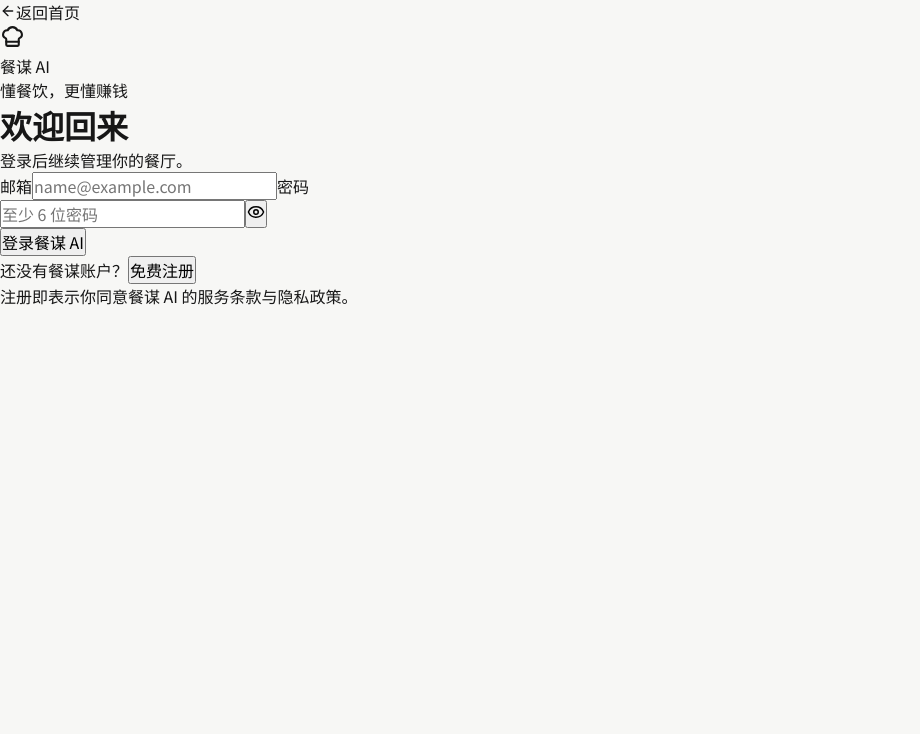
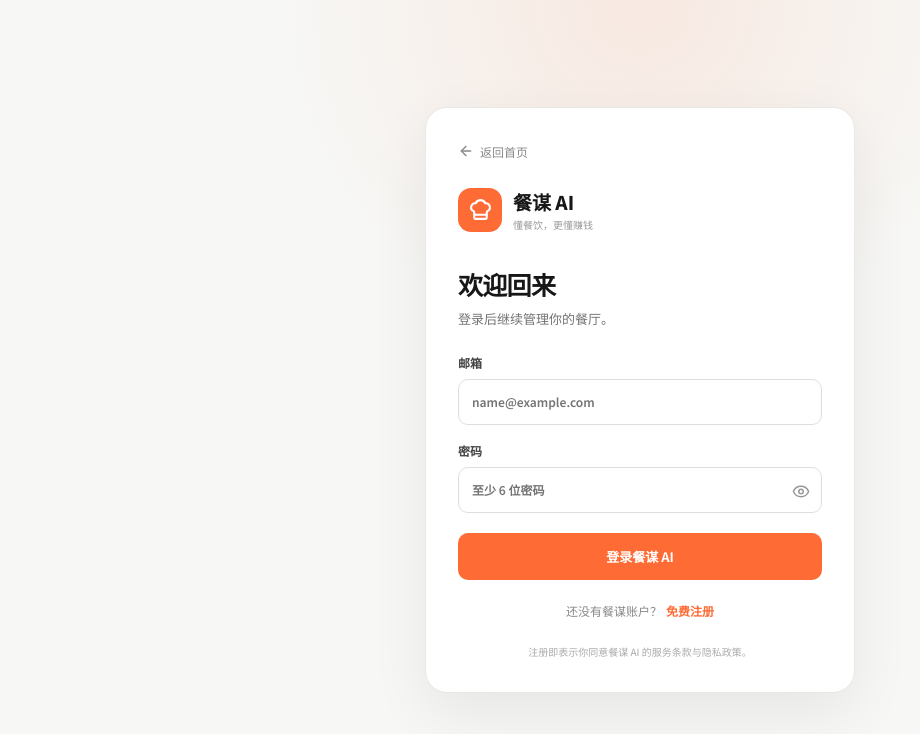
Before and after one commit to louqingle/canmou-ai, a Next.js app: page /login in a window 1280 px wide. Shown: the top 734 px of the page, without its empty margins (0-920 px from the left). Built offline with nearby package versions, Linux system fonts and the light colour scheme; no server answers.

Commit message:
Update globals.css

```diff
--- a/app/globals.css
+++ b/app/globals.css
@@ -608,3 +608,217 @@ a {
     overflow-x: auto;
   }
 }
+/* Auth */
+
+.auth-page {
+  min-height: 100vh;
+  display: flex;
+  align-items: center;
+  justify-content: center;
+  padding: 30px 16px;
+  background:
+    radial-gradient(circle at 50% 0%, rgba(255, 107, 53, 0.1), transparent 35%),
+    var(--bg);
+}
+
+.auth-card {
+  width: 100%;
+  max-width: 430px;
+  background: #fff;
+  border: 1px solid var(--line);
+  border-radius: 22px;
+  padding: 32px;
+  box-shadow: 0 20px 60px rgba(0, 0, 0, 0.07);
+}
+
+.auth-back {
+  display: inline-flex;
+  align-items: center;
+  gap: 6px;
+  color: #888;
+  font-size: 12px;
+  margin-bottom: 28px;
+}
+
+.auth-back:hover {
+  color: var(--text);
+}
+
+.auth-logo {
+  display: flex;
+  align-items: center;
+  gap: 11px;
+  margin-bottom: 34px;
+}
+
+.auth-logo-mark {
+  width: 44px;
+  height: 44px;
+  border-radius: 13px;
+  background: var(--orange);
+  color: #fff;
+  display: grid;
+  place-items: center;
+}
+
+.auth-logo-title {
+  font-size: 19px;
+  font-weight: 800;
+}
+
+.auth-logo-subtitle {
+  color: #999;
+  font-size: 10px;
+  margin-top: 2px;
+}
+
+.auth-heading h1 {
+  font-size: 25px;
+  letter-spacing: -0.7px;
+  margin-bottom: 7px;
+}
+
+.auth-heading p {
+  color: var(--muted);
+  font-size: 13px;
+  margin-bottom: 26px;
+}
+
+.auth-form {
+  display: flex;
+  flex-direction: column;
+  gap: 17px;
+}
+
+.auth-form label {
+  color: #444;
+  font-size: 12px;
+  font-weight: 600;
+}
+
+.auth-form input {
+  width: 100%;
+  margin-top: 8px;
+  height: 46px;
+  border: 1px solid #dededb;
+  border-radius: 10px;
+  outline: none;
+  padding: 0 13px;
+  color: #171717;
+  background: #fff;
+  transition: 0.2s;
+}
+
+.auth-form input:focus {
+  border-color: var(--orange);
+  box-shadow: 0 0 0 3px rgba(255, 107, 53, 0.1);
+}
+
+.password-input {
+  position: relative;
+}
+
+.password-input input {
+  padding-right: 45px;
+}
+
+.password-input button {
+  position: absolute;
+  right: 12px;
+  top: 50%;
+  transform: translateY(-20%);
+  border: 0;
+  background: transparent;
+  color: #999;
+  display: grid;
+  place-items: center;
+}
+
+.auth-submit {
+  height: 47px;
+  border: 0;
+  border-radius: 10px;
+  background: var(--orange);
+  color: #fff;
+  font-size: 13px;
+  font-weight: 700;
+  display: flex;
+  align-items: center;
+  justify-content: center;
+  gap: 8px;
+  transition: 0.2s;
+  margin-top: 3px;
+}
+
+.auth-submit:hover {
+  background: var(--orange-dark);
+  transform: translateY(-1px);
+}
+
+.auth-submit:disabled {
+  opacity: 0.7;
+  cursor: wait;
+  transform: none;
+}
+
+.auth-message {
+  padding: 11px 12px;
+  border-radius: 9px;
+  font-size: 11px;
+  line-height: 1.5;
+}
+
+.auth-message.error {
+  background: #fff1f0;
+  color: #d93025;
+}
+
+.auth-message.success {
+  background: #ecf9f0;
+  color: #16803c;
+}
+
+.auth-switch {
+  text-align: center;
+  color: #888;
+  font-size: 12px;
+  margin-top: 22px;
+}
+
+.auth-switch button {
+  border: 0;
+  background: transparent;
+  color: var(--orange);
+  font-weight: 700;
+  margin-left: 4px;
+}
+
+.auth-footer {
+  color: #aaa;
+  font-size: 10px;
+  line-height: 1.6;
+  text-align: center;
+  margin-top: 25px;
+}
+
+.spin {
+  animation: spin 0.8s linear infinite;
+}
+
+@keyframes spin {
+  to {
+    transform: rotate(360deg);
+  }
+}
+
+@media (max-width: 480px) {
+  .auth-page {
+    align-items: flex-start;
+    padding-top: 25px;
+  }
+
+  .auth-card {
+    padding: 25px 20px;
+    border-radius: 18px;
+  }
+}
```
